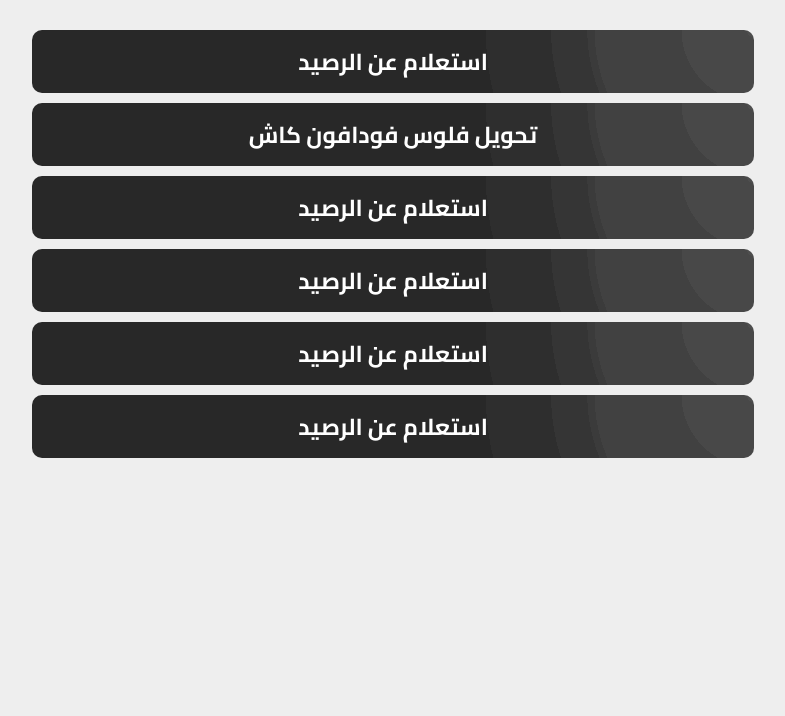
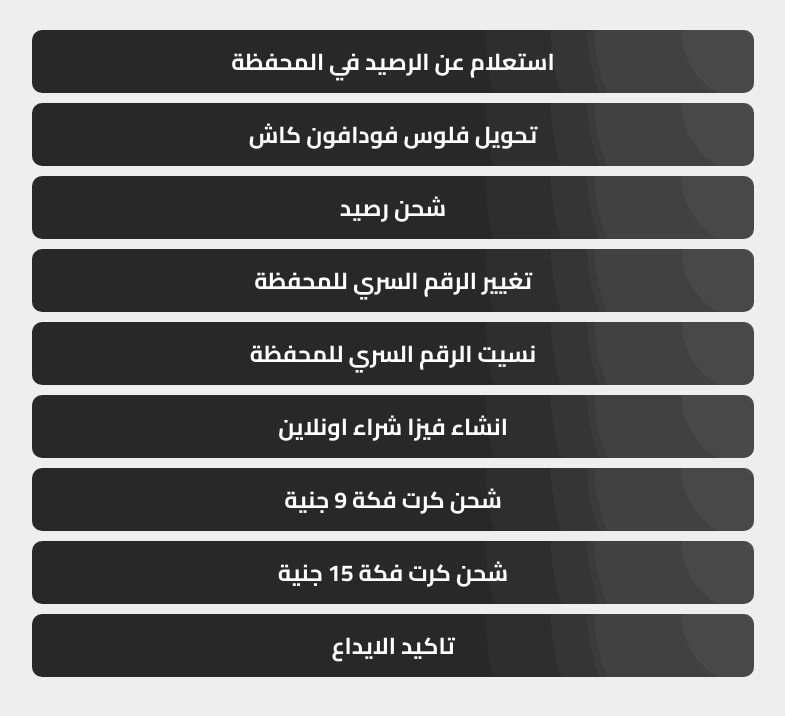
Before and after one commit to Omar-abd-Aziz/vodafone-cash-cods, a plain HTML site: page index.html in a window 1280 px wide. Shown: the whole page, without its empty margins (247-1032 px from the left). Drawn offline with Linux system fonts and the light colour scheme.

Commit message:
Add files via upload

```diff
--- a/index.html
+++ b/index.html
@@ -14,23 +14,41 @@
     <div class="dadOFcods">
 
         <bdi class="cods" data-value="استعلام عن الرصيد">
-            استعلام عن الرصيد
+            استعلام عن الرصيد في المحفظة
         </bdi>
+
         <bdi class="cods" data-value="تحويل فلوس فودافون كاش">
             تحويل فلوس فودافون كاش
         </bdi>
-        <div class="cods">
-            <bdi>استعلام عن الرصيد</bdi>
-        </div>
-        <div class="cods">
-            <bdi>استعلام عن الرصيد</bdi>
-        </div>
-        <div class="cods">
-            <bdi>استعلام عن الرصيد</bdi>
-        </div>
-        <div class="cods">
-            <bdi>استعلام عن الرصيد</bdi>
-        </div>
+
+        <bdi class="cods" data-value="شحن رصيد">
+            شحن رصيد
+        </bdi>
+
+        <bdi class="cods" data-value="تغيير الرقم السري للمحفظة">
+            تغيير الرقم السري للمحفظة
+        </bdi>
+
+        <bdi class="cods" data-value="نسيت الرقم السري للمحفظة">
+            نسيت الرقم السري للمحفظة
+        </bdi>
+
+        <bdi class="cods" data-value="انشاء فيزا شراء اونلاين">
+            انشاء فيزا شراء اونلاين
+        </bdi>
+
+        <bdi class="cods" data-value="شحن كرت فكة 9 جنية">
+            شحن كرت فكة 9 جنية
+        </bdi>
+
+        <bdi class="cods" data-value="شحن كرت فكة 15 جنية">
+            شحن كرت فكة 15 جنية
+        </bdi>
+
+        <bdi class="cods" data-value="تاكيد الايداع">
+            تاكيد الايداع
+        </bdi>
+
 
 
     </div>
```
Also changed, not shown: main.js (line endings or trailing spaces).
